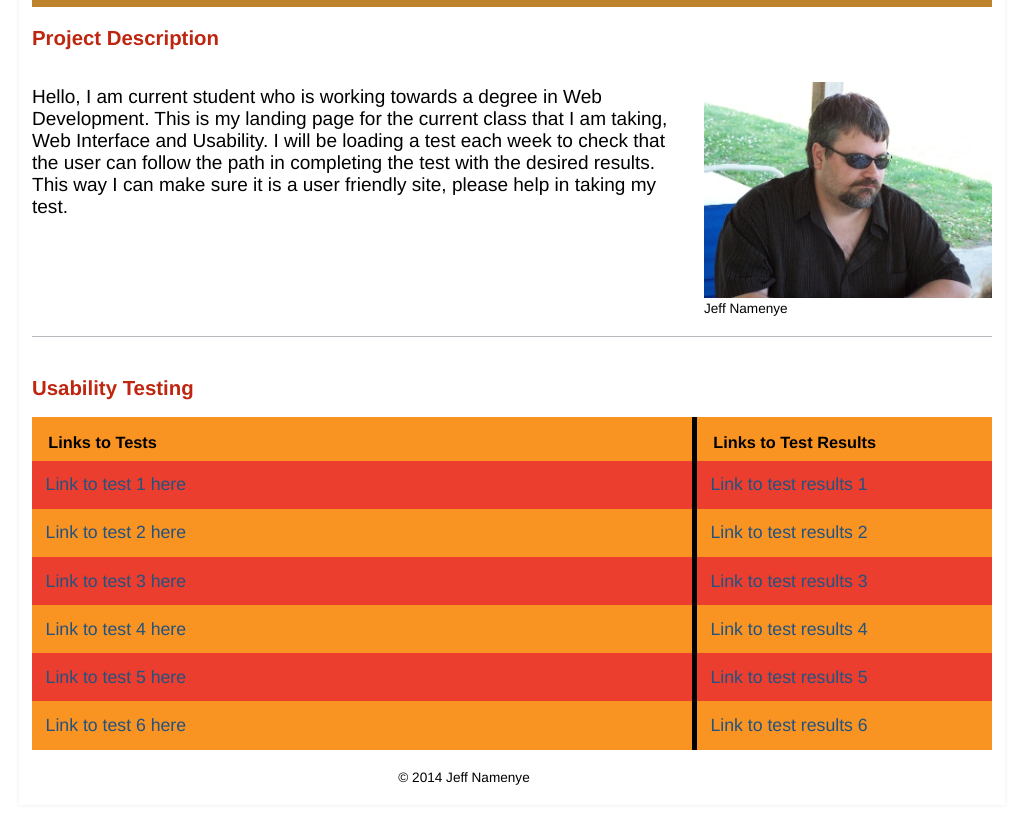
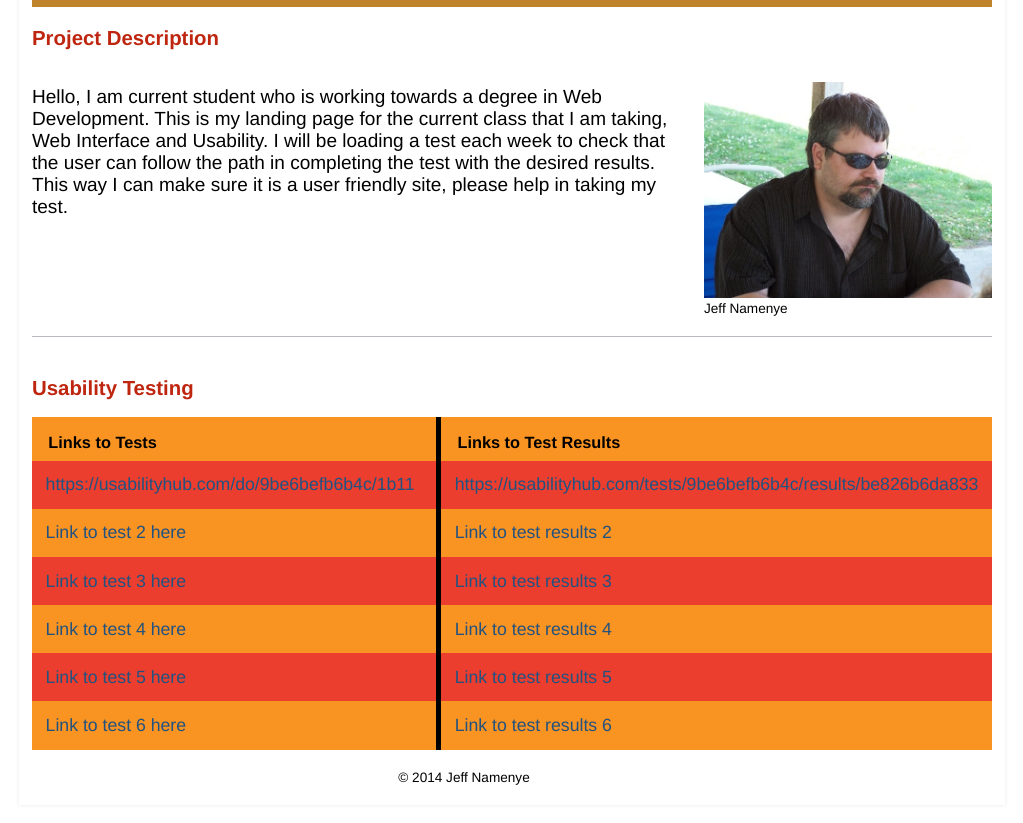
Before and after one commit to jeffnamenye/WIU, a plain HTML site: page index.html in a window 1280 px wide. Shown: the part 63-886 px from the top of the page, without its empty margins (128-1151 px from the left). Drawn offline with Linux system fonts and the light colour scheme.

Commit message:
first test 1

```diff
--- a/index.html
+++ b/index.html
@@ -42,8 +42,8 @@
        </thead>
        <tbody>
           <tr class="odd">
-             <td><a href="#">Link to test 1 here</a></td>
-             <td><a href="">Link to test results 1</a></td>
+             <td><a href="#">https://usabilityhub.com/do/9be6befb6b4c/1b11</a></td>
+             <td><a href="">https://usabilityhub.com/tests/9be6befb6b4c/results/be826b6da833</a></td>
           </tr>
           <tr>
              <td><a href="#">Link to test 2 here</a></td>
```
